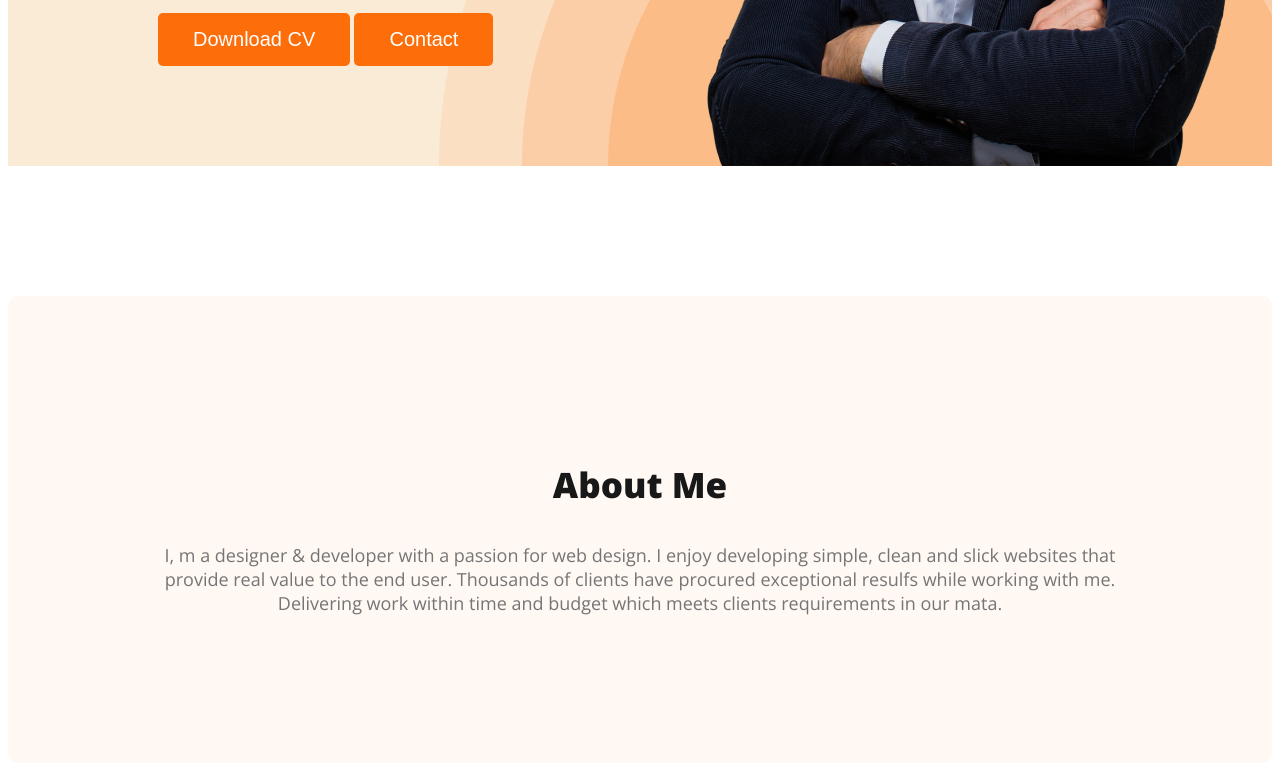
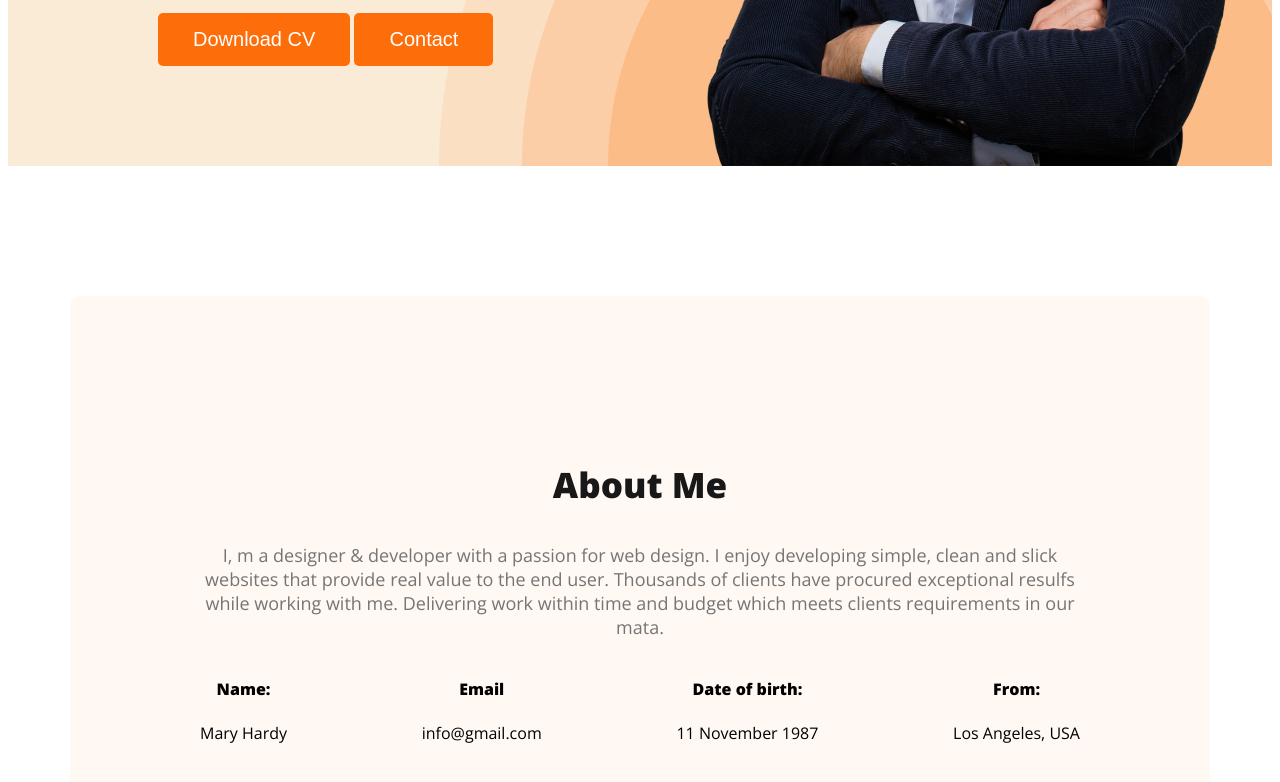
Before and after one commit to Emon122181/developer-portfolio, a plain HTML site: page index.htm in a window 1280 px wide. Shown: the part 633-1415 px from the top of the page. Drawn offline with nearby package versions, Linux system fonts and the light colour scheme.

Commit message:
added info

```diff
--- a/index.htm
+++ b/index.htm
@@ -39,6 +39,24 @@
         <section class="about">
             <h3 class="section-title">About Me</h3>
             <p class="section-description">I, m a designer & developer with a passion for web design. I enjoy developing simple, clean and slick websites that provide real value to the end user. Thousands of clients have procured exceptional resulfs while working with me. Delivering work within time and budget which meets clients requirements in our mata.</p>
+            <div class="about-info-container">
+                <div class="about-info">
+                    <h4 class="info-title">Name: </h4>
+                    <p class="info-description"> Mary Hardy</p>
+                </div>
+                <div class="about-info">
+                    <h4 class="info-title">Email</h4>
+                    <p class="info-description"></p>info@gmail.com</p>
+                </div>
+                <div class="about-info">
+                    <h4 class="info-title">Date of birth:</h4>
+                    <p class="info-description">11 November 1987</p>
+                </div>
+                <div class="about-info">
+                    <h4 class="info-title">From:</h4>
+                    <p class="info-description">  Los Angeles, USA</p>
+                </div>
+            </div>
         </section>
 
     </main>
--- a/styless/portfolio.css
+++ b/styless/portfolio.css
@@ -101,6 +101,10 @@ nav a {
 }
 
 /* main sections styles */
+main{
+    max-width:1140px;
+    margin: 0 auto;
+}
 /* about sections styles */
 .about {
     padding: 130px;
@@ -108,3 +112,10 @@ nav a {
     background: #FFF8F3;
     margin: 130px 0;
 }
+.about-info-container{
+    display: flex;
+    justify-content: space-between;
+}
+.about-info{
+    text-align: center;
+}
```
